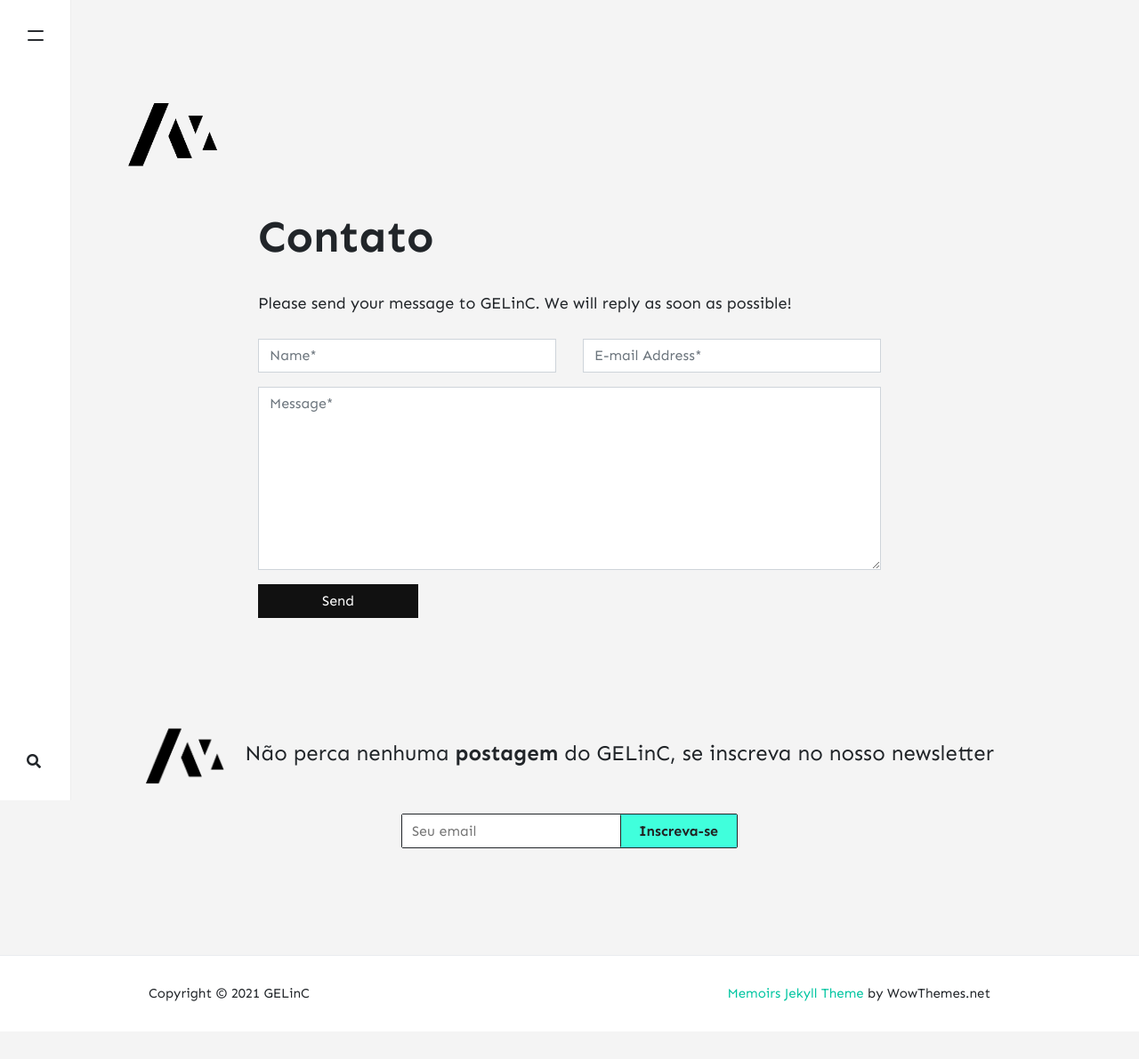
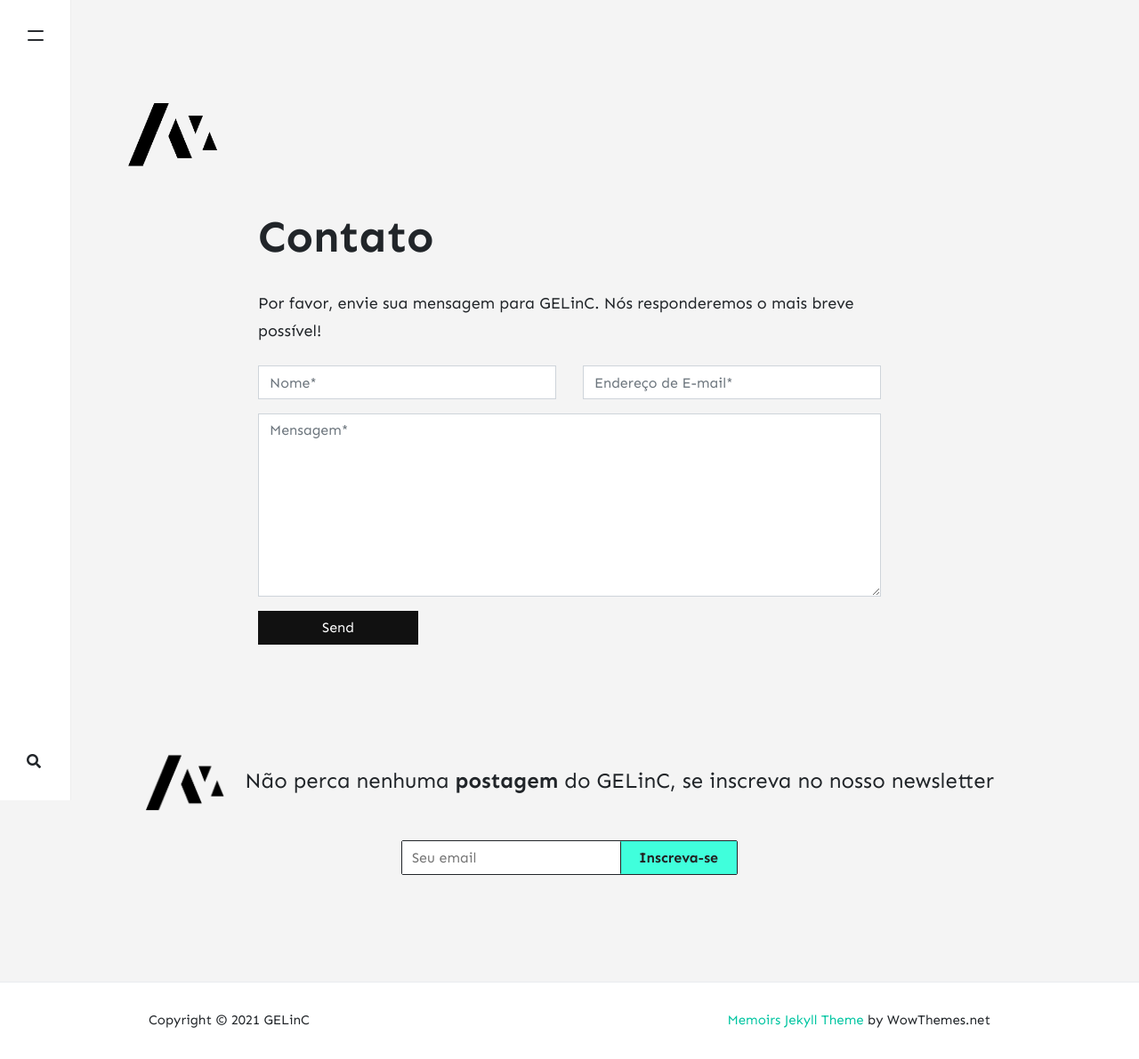
Before and after one commit to studdent-pehescamander/gelinc.github.io, a Jekyll site: the page built from _pages/contact.md, in a window 1280 px wide. Shown: the whole page at 89% size. Built offline with Jekyll 4.4.1, drawn with Linux system fonts in a browser that asks for light colours; nearby versions of some CDN libraries; comment, search, counter and statistics services are not loaded; before the commit the page ends 1160 px from its top, so only the background shows below that.

Commit message:
Update contact.md

```diff
--- a/_pages/contact.md
+++ b/_pages/contact.md
@@ -6,15 +6,15 @@ comments: false
 ---
 
 <form action="https://formspree.io/{{site.email}}" method="POST">
-<p class="mb-4">Please send your message to {{site.name}}. We will reply as soon as possible!</p>
+<p class="mb-4">Por favor, envie sua mensagem para {{site.name}}. Nós responderemos o mais breve possível!</p>
 <div class="form-group row">
 <div class="col-md-6">
-<input class="form-control" type="text" name="name" placeholder="Name*" required>
+<input class="form-control" type="text" name="name" placeholder="Nome*" required>
 </div>
 <div class="col-md-6">
-<input class="form-control" type="email" name="_replyto" placeholder="E-mail Address*" required>
+<input class="form-control" type="email" name="_replyto" placeholder="Endereço de E-mail*" required>
 </div>
 </div>
-<textarea rows="8" class="form-control mb-3" name="message" placeholder="Message*" required></textarea>
+<textarea rows="8" class="form-control mb-3" name="message" placeholder="Mensagem*" required></textarea>
 <input class="btn btn-dark" type="submit" value="Send">
 </form>
```
